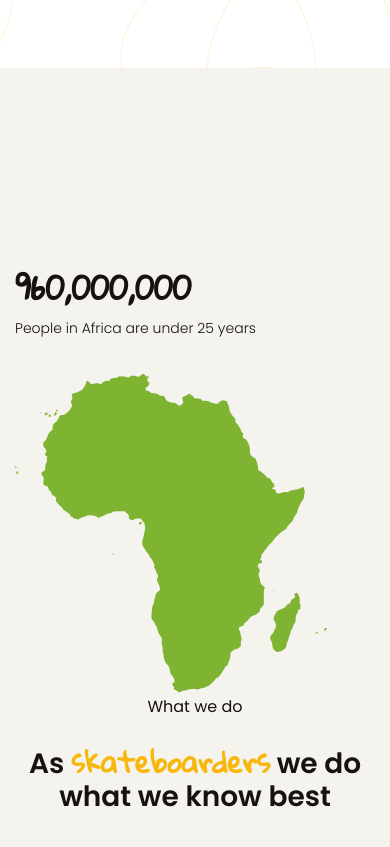
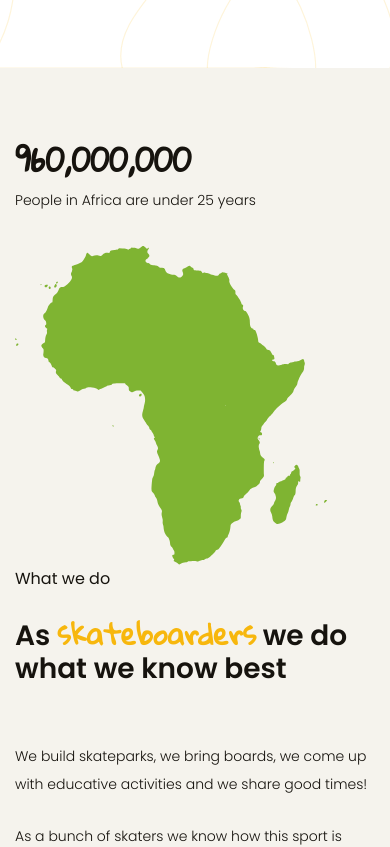
Before and after one commit to Skate-World-Better/swb-web-next, a React (Vite) app: page / in a window 390 px wide. Shown: the part 860-1707 px from the top of the page. Built offline with nearby package versions, Linux system fonts and the light colour scheme.

Commit message:
fix mobile home

```diff
--- a/src/components/pages/HomePage/Sections/FactsSection/index.tsx
+++ b/src/components/pages/HomePage/Sections/FactsSection/index.tsx
@@ -9,16 +9,16 @@ import { ReactComponent as AfricaMap } from '../../../../../images/africa-green.
 
 const FactsSection = () => (
   <section className="bg-darkened">
-    <BaseSection className="py-2 py-lg-4">
-      <Row className="my-5 py-5">
-        <Col xs={12} lg={5} className="mt-5 mt-lg-0 pt-5 p-lg-0">
+    <BaseSection className="py-4 py-lg-5">
+      <Row className="my-4 py-4 my-lg-5 py-lg-5">
+        <Col xs={12} lg={5}>
           <Brushed isBlock brushStyle="oneFadedPlus" position={{ left: '-15%', width: '90%', top: '-15%', height: '130%' }}>
             <BaseSection.Header.Base className="font-alt">960,000,000</BaseSection.Header.Base>
             <BaseSection.Text>People in Africa are under 25 years</BaseSection.Text>
           </Brushed>
           <AfricaMap className="pr-5 mt-3" style={{ width: '100%', height: 'auto', fill: '#7FB432' }} />
         </Col>
-        <Col xs={12} lg={5} className="text-center text-lg-left offset-lg-2 ">
+        <Col xs={12} lg={5}>
           <BaseSection.Header.Annotation className="mb-4 sub">
             What we do
           </BaseSection.Header.Annotation>
```
